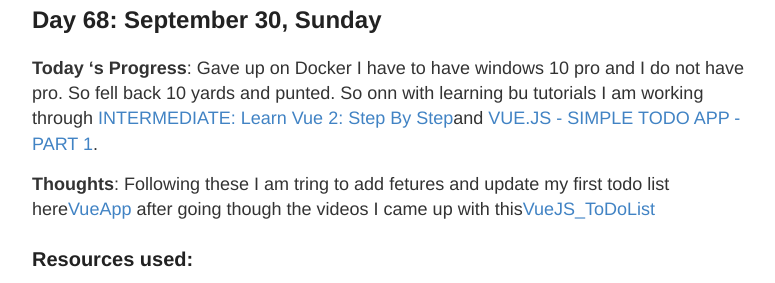
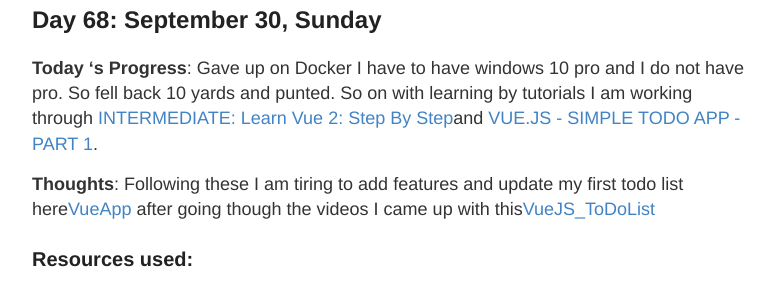
Before and after one commit to Johnny2136/johnny2136.github.io, a Jekyll site: the page built from _posts/2018-9-30-100DaysOfCode - Day68.md, in a window 1280 px wide and 900 px high, scrolled down 356 px, cut to the strip 202-485 px from the top of the window. Shown: the whole strip, without its empty margins (248-1023 px from the left). Built offline with Jekyll 4.4.1, drawn with Linux system fonts in a browser that asks for light colours; comment, search, counter and statistics services are not loaded.

Commit message:
Completed day 68 fixed

```diff
--- a/_posts/2018-9-30-100DaysOfCode - Day68.md
+++ b/_posts/2018-9-30-100DaysOfCode - Day68.md
@@ -7,9 +7,9 @@ title: Day 68 of 100 Days Of Code
 
 ## Day 68: September 30, Sunday
 
-**Today 's Progress**: Gave up on Docker I have to have windows 10 pro and I do not have pro. So fell back 10 yards and punted. So onn with learning bu tutorials I am working through [INTERMEDIATE: Learn Vue 2: Step By Step](https://laracasts.com/series/learn-vue-2-step-by-step)and [VUE.JS - SIMPLE TODO APP - PART 1](http://iamkumaran.github.io/vue-js/vue-js-todo-app-part-1.html).
+**Today 's Progress**: Gave up on Docker I have to have windows 10 pro and I do not have pro. So fell back 10 yards and punted. So on with learning by tutorials I am working through [INTERMEDIATE: Learn Vue 2: Step By Step](https://laracasts.com/series/learn-vue-2-step-by-step)and [VUE.JS - SIMPLE TODO APP - PART 1](http://iamkumaran.github.io/vue-js/vue-js-todo-app-part-1.html).
 
-**Thoughts**: Following these I am tring to add fetures and update my first todo list here[VueApp](https://jsfiddle.net/johnny2136/br7qzL1t/2/) after going though the videos I came up with this[VueJS_ToDoList](https://jsfiddle.net/johnny2136/g72evm4L/)
+**Thoughts**: Following these I am tiring to add features and update my first todo list here[VueApp](https://jsfiddle.net/johnny2136/br7qzL1t/2/) after going though the videos I came up with this[VueJS_ToDoList](https://jsfiddle.net/johnny2136/g72evm4L/)
 
 ### Resources used:
   * [VueJS_ToDoList](https://jsfiddle.net/johnny2136/g72evm4L/)
```
